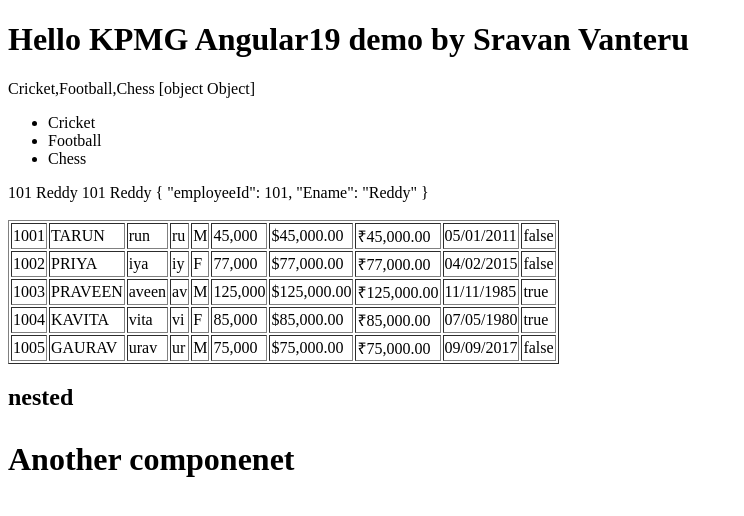
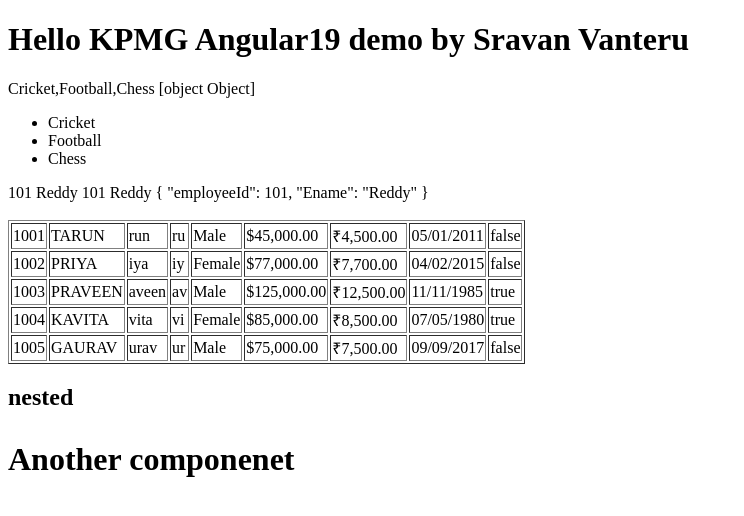
Before and after one commit to imsraone/ng19, an Angular app: page / in a window 1280 px wide. Shown: the top 516 px of the page, without its empty margins (0-744 px from the left). Built offline with nearby package versions, Linux system fonts and the light colour scheme.

Commit message:
custom pipe creation

```diff
--- a/src/app/app.component.ts
+++ b/src/app/app.component.ts
@@ -20,10 +20,9 @@
             <td>{{ep.ename | uppercase}}</td>
             <td>{{ep.ename | slice:2}}</td>
             <td>{{ep.ename | slice:2:4}}</td>
-            <td>{{ep.gender}}</td>
-            <td>{{ep.sal | number}}</td>
+            <td>{{ep.gender | gender}}</td>
             <td>{{ep.sal | currency}}</td>
-            <td>{{ep.sal | currency:"INR"}}</td>
+            <td>{{ep.sal | tax | currency:"INR"}}</td>
             <td>{{ep.doj | date:"dd/MM/y"}}</td>
             <td>{{ep.retired}}</td>
         </tr>
--- a/src/app/app.module.ts
+++ b/src/app/app.module.ts
@@ -3,10 +3,12 @@
 import { AppComponent } from "./app.component";
 import { AnotherComponent } from "./another.component";
 import { NestedComponent } from "./nested.component";
+import { GenderPipe } from "./gender.pipe";
+import { TaxPipe } from "./tax.pipe";
 
 @NgModule({
     imports : [BrowserModule],
-    declarations: [AppComponent, AnotherComponent,NestedComponent],
+    declarations: [AppComponent, AnotherComponent,NestedComponent, GenderPipe,TaxPipe],
     bootstrap:[AppComponent,AnotherComponent]
 })
 export class AppModule{
--- a/src/app/gender.pipe.ts
+++ b/src/app/gender.pipe.ts
@@ -1,8 +1,14 @@
-import { Pipe } from "@angular/core";
+import { Pipe, PipeTransform } from "@angular/core";
 
 @Pipe({
-    name:'gender'
+    name:'gender',
+    standalone: false
 })
-export class GenderPipe{
-
+export class GenderPipe implements PipeTransform{
+    transform(g: string):string {
+        let v="Male";
+        if(g=='F')
+            v="Female";
+        return v;
+    }
 }
--- /dev/null
+++ b/src/app/tax.pipe.ts
@@ -0,0 +1,11 @@
+import { Pipe, PipeTransform } from "@angular/core";
+
+@Pipe({
+    name:'tax',
+    standalone: false
+})
+export class TaxPipe implements PipeTransform{
+    transform(g: number, p:number = 0.1):number {
+        return g*p;
+    }
+}
--- a/src/index.html
+++ b/src/index.html
@@ -2,7 +2,7 @@
 <html lang="en">
 <head>
   <meta charset="utf-8">
-  <title>Ng19</title>
+  <title>Angular</title>
   <base href="/">
   <meta name="viewport" content="width=device-width, initial-scale=1">
   <link rel="icon" type="image/x-icon" href="favicon.ico">
--- a/src/main.ts
+++ b/src/main.ts
@@ -1,5 +1,6 @@
 import { platformBrowserDynamic } from '@angular/platform-browser-dynamic';
 import { AppModule } from './app/app.module';
+
 
 platformBrowserDynamic().bootstrapModule(AppModule, {
   ngZoneEventCoalescing: true,
```
